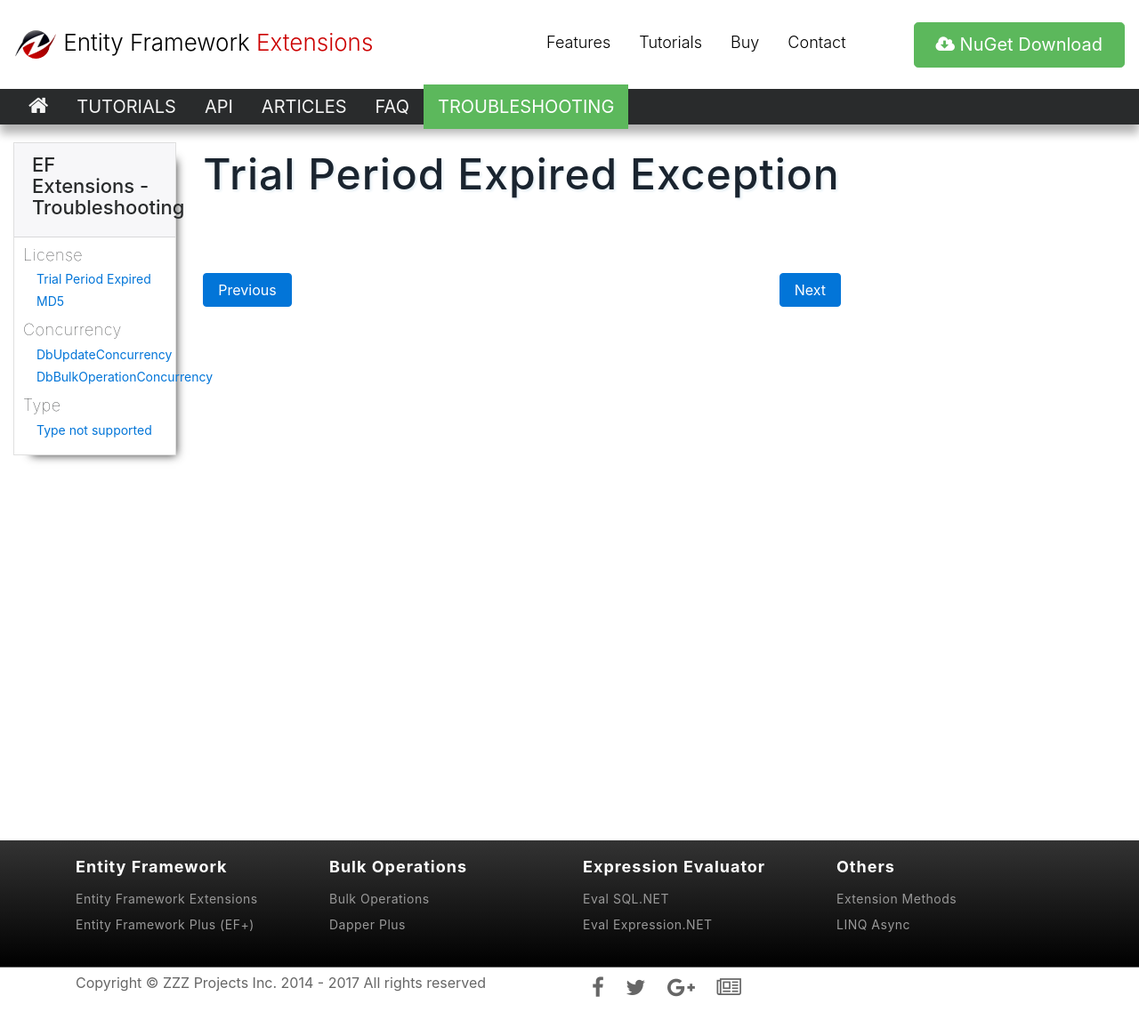
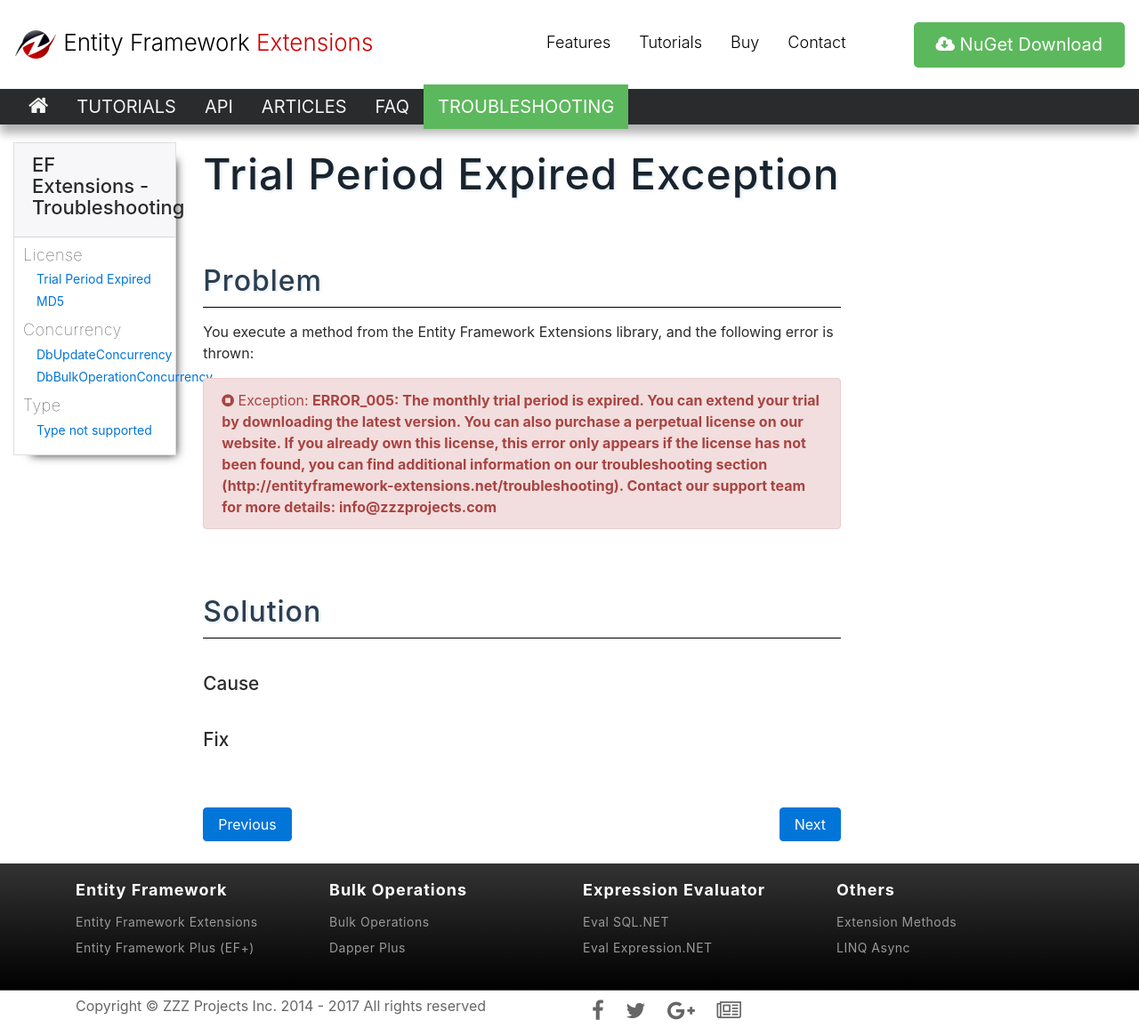
Before and after one commit to zzzprojects/EntityFramework-Extensions, a Jekyll site: the page built from docs/pages/troubleshooting/trial-period-expired-exception.md, in a window 1280 px wide and 1165 px high. Shown: the whole window at 89% size. Built offline with Jekyll 4.4.1, drawn with Linux system fonts in a browser that asks for light colours; nearby versions of some CDN libraries.

Commit message:
Update trial-period-expired-exception.md

```diff
--- a/docs/pages/troubleshooting/trial-period-expired-exception.md
+++ b/docs/pages/troubleshooting/trial-period-expired-exception.md
@@ -5,3 +5,15 @@ permalink: trial-period-expired-exception
 ---
 
 {% include template-h1.html %}
+
+## Problem
+
+You execute a method from the Entity Framework Extensions library, and the following error is thrown:
+
+{% include template-exception.html message='ERROR_005: The monthly trial period is expired. You can extend your trial by downloading the latest version. You can also purchase a perpetual license on our website. If you already own this license, this error only appears if the license has not been found, you can find additional information on our troubleshooting section (http://entityframework-extensions.net/troubleshooting). Contact our support team for more details: info@zzzprojects.com' %}
+
+## Solution
+
+### Cause
+
+### Fix
```
